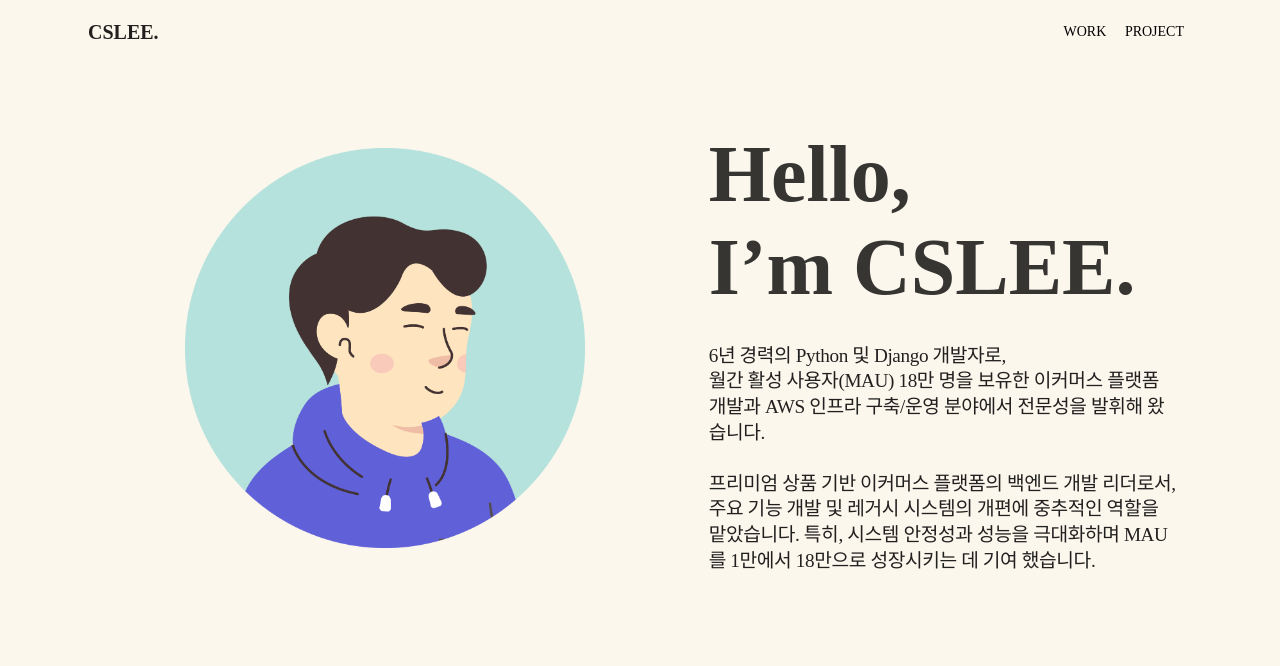
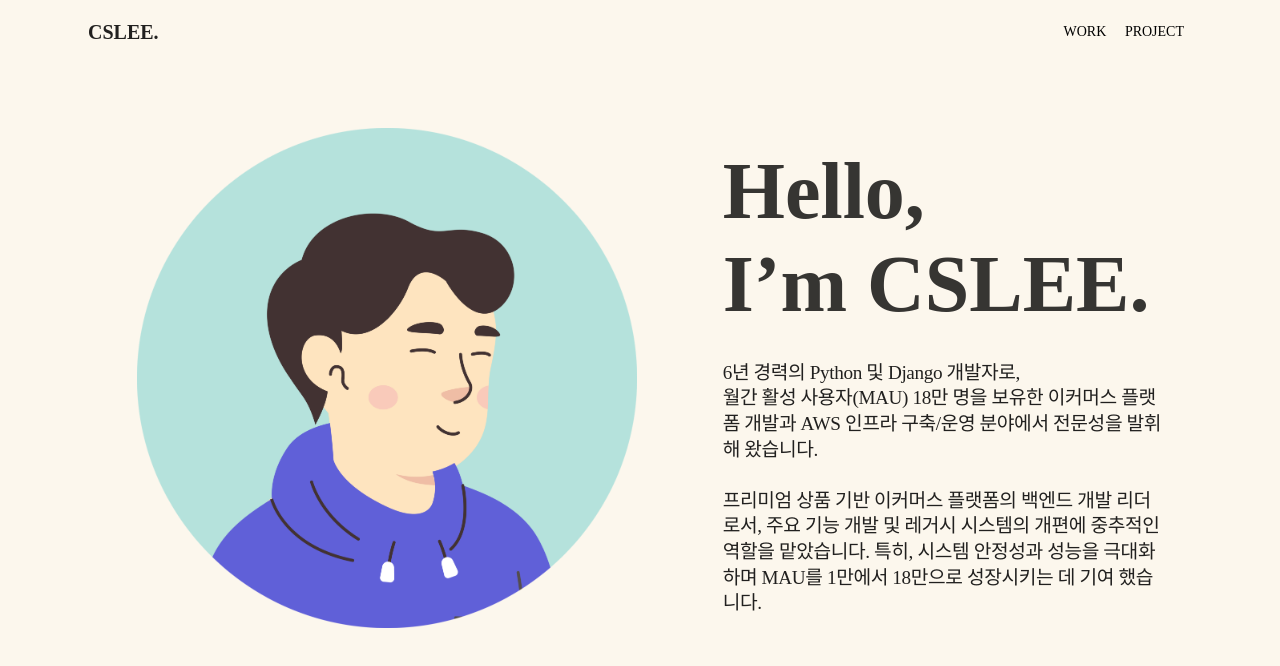
Before and after one commit to cslee-dev/cslee-dev.github.io, a Next.js app: page / in a window 1280 px wide. Shown: the top 666 px of the page. Built offline with nearby package versions, Linux system fonts and the light colour scheme; a web font is replaced by a local one.

Commit message:
fix 프로필 이미지 그리드 크기에 맞춰 채우고, 패딩 추가

```diff
--- a/src/app/page.tsx
+++ b/src/app/page.tsx
@@ -12,26 +12,21 @@ export default function Home() {
     return (
         <main>
             <Box textAlign="center" mt={8}>
-                <Grid container spacing={2} alignItems="center" justifyContent="center">
+                <Grid container spacing={8} alignItems="center" justifyContent="center">
                     <Grid item xs={12} md={6}>
-                        <Image
-                            src={profilePic} // 이미지 경로를 여기에 입력
-                            width={400}
-                            alt="프로필 이미지"
-                        />
+                        <Box maxWidth="500px" textAlign="center" margin="auto">
+                            <Image
+                                src={profilePic} // 이미지 경로를 여기에 입력
+                                alt="프로필 이미지"
+                                layout="responsive"
+                            />
+                        </Box>
                     </Grid>
-                    <Grid item xs={12} md={5} textAlign="left" sx={{
-                        [theme.breakpoints.down('xs')]: {
-                            ml: 0, // xs 이하에서 오른쪽 패딩 없음
-                        },
-                        [theme.breakpoints.up('md')]: {
-                            ml: 3, // md 이상에서 오른쪽 패딩 2
-                        }
-                    }}>
-                        <Typography variant="h1" gutterBottom fontWeight="700" sx={{opacity: 0.9, fontSize:'5rem'}} >
+                    <Grid item xs={12} md={5} textAlign="left" >
+                        <Typography variant="h1" gutterBottom fontWeight="700" sx={{opacity: 0.9, fontSize: '5rem'}}>
                             Hello, <br/>I’m CSLEE.
                         </Typography>
-                        <Typography variant="h5" sx={{fontSize: '1.2rem', letterSpacing:'-0.02em'}}>
+                        <Typography variant="h5" sx={{fontSize: '1.2rem', letterSpacing: '-0.02em'}}>
                             6년 경력의 Python 및 Django 개발자로,<br/> 월간 활성 사용자(MAU) 18만 명을 보유한 이커머스 플랫폼 개발과 AWS 인프라 구축/운영 분야에서
                             전문성을 발휘해 왔습니다.<br/><br/>
                             프리미엄 상품 기반 이커머스 플랫폼의 백엔드 개발 리더로서, 주요 기능 개발 및 레거시 시스템의 개편에 중추적인 역할을 맡았습니다. 특히, 시스템 안정성과
```
